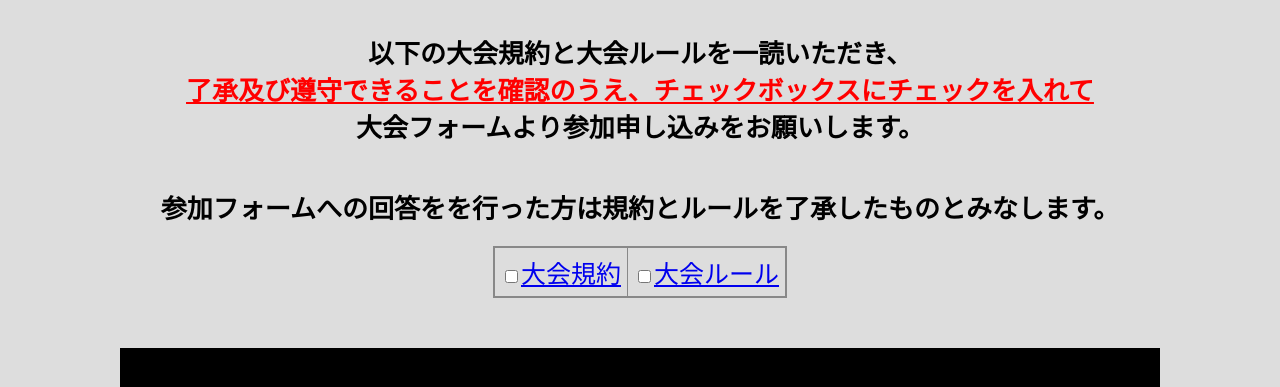
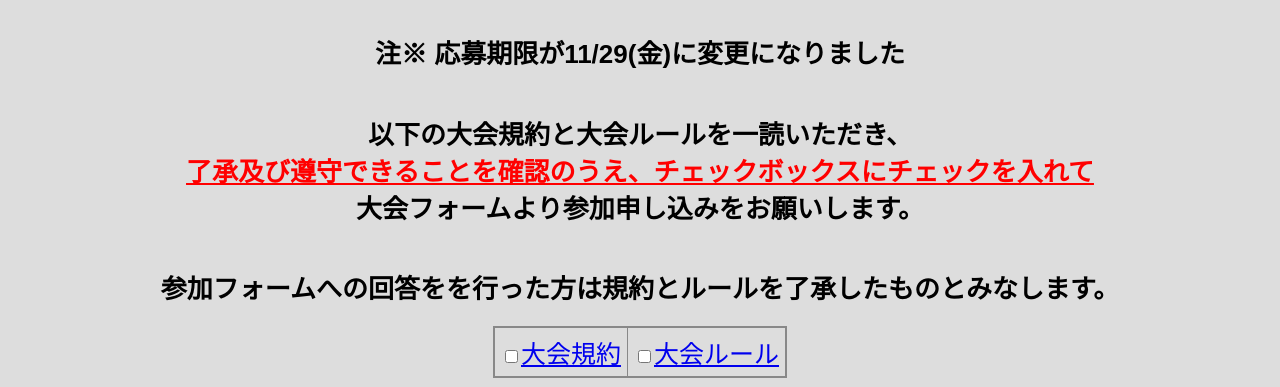
Before and after one commit to hncteSports/hakodetekosen-esports.github.io, a plain HTML site: page youkou.html in a window 1280 px wide. Shown: the part 197-584 px from the top of the page. Drawn offline with Linux system fonts and the light colour scheme.

Commit message:
Update youkou.html

```diff
--- a/youkou.html
+++ b/youkou.html
@@ -19,6 +19,8 @@
 
     <div class="content">
     <h1>函館高専e-sports愛好会主催 3box内オンラインAPEX大会<br>参加応募フォーム</h1>
+
+        <h2 class="tyu">注※ 応募期限が11/29(金)に変更になりました</h2>
 
        <h2>以下の大会規約と大会ルールを一読いただき、<nav class="ryo">了承及び遵守できることを確認のうえ、チェックボックスにチェックを入れて</nav>大会フォームより参加申し込みをお願いします。</h2>
     <h2>参加フォームへの回答をを行った方は規約とルールを了承したものとみなします。</h2>
```
